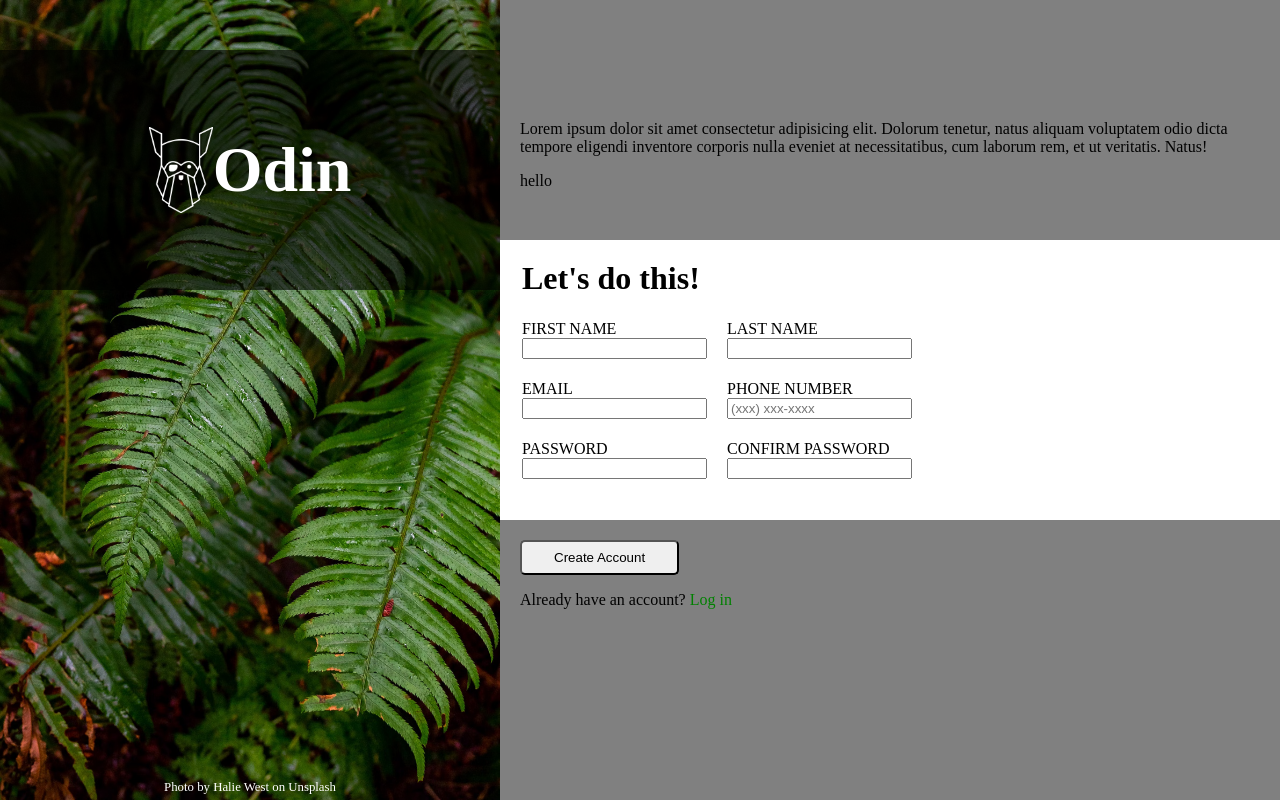
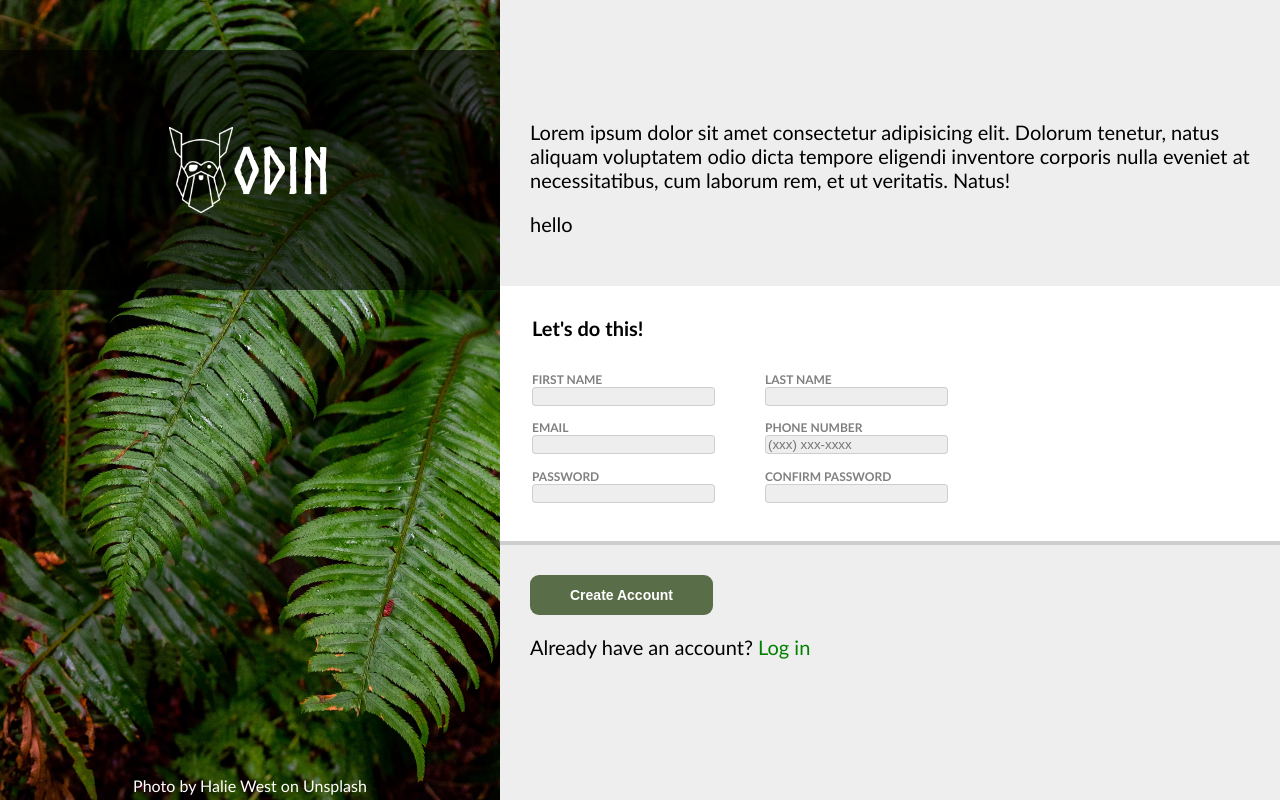
Before and after one commit to Figby222/sign-up-form, a plain HTML site: page index.html in a window 1280 px wide. Drawn offline with Linux system fonts and the light colour scheme.

Commit message:
Style layout of webpage

```diff
--- a/styles.css
+++ b/styles.css
@@ -1,3 +1,11 @@
+@font-face {
+    font-family: "Norse-Bold";
+    src: url(./fonts/Norse-Bold.otf);
+}
+:root {
+    font-size: 20px;
+    font-family:'Gill Sans', 'Gill Sans MT', Calibri, 'Trebuchet MS', sans-serif
+}
 body {
     width: 100vw;
     height: 100vh;
@@ -50,6 +58,7 @@ body {
     color: white;
     font-weight: bold;
     font-size: max(50px, 5vw);
+    font-family: "Norse-Bold", Arial, Helvetica, sans-serif;
 }
 
 .image-credit {
@@ -71,43 +80,65 @@ form {
 
 
 .intro {
-    background-color: gray;
+    background-color: #00000011;
     box-sizing: border-box;
-    padding: 20px;
+    padding: 30px;
     > p:first-child {
-        margin-top: 100px;
+        margin-top: 90px;
     }
 
 }
 
 fieldset {
     border: 0 none;
-    padding: 20px;
+    padding: 30px;
     display: flex;
     flex-direction: column;
 }
+input[type="text"],
+input[type="email"],
+input[type="tel"],
+input[type="password"] {
+    border: 1px solid #00000022;
+    border-radius: 4px;
+    background-color: #00000011;
+}
 h1 {
-    margin: 0;
+    margin-top: 0px;
+    font-size: 1rem;
 }
 input, label {display: block;}
+
+label {
+    color: rgba(0, 0, 0, 0.5);
+    font-size: 0.6rem;
+    font-weight: bold;
+}
 fieldset > div {
     display:block;
     clear: both;
+    margin: 0.3rem 0;
 }
 fieldset > div > div {
     float: left;
 }
 fieldset > div > div:first-child {
-    margin-right: 20px;
+    margin-right: 50px;
 }
 .create-account {
-    background-color: gray;
-    padding: 20px;
+    border-top: 4px solid #00000022;
+    background-color: #00000011;
+    padding: 30px;
 }
 
 button {
-    padding: 0.5rem 2rem;
-    border-radius: 5px;
+    padding: 0.6rem 2rem;
+    border-radius: 9px;
+    color: white;
+    background-color: #596D48;
+    font-size: 0.7rem;
+    font-weight: bold;
+    border: none;
 }
 
 button + p {
```
